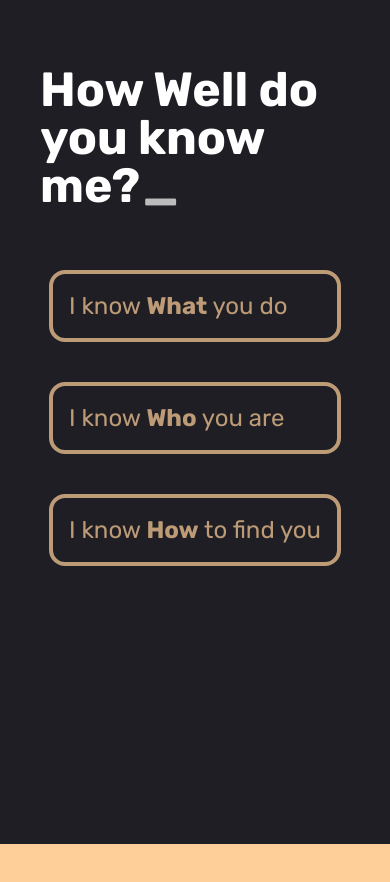
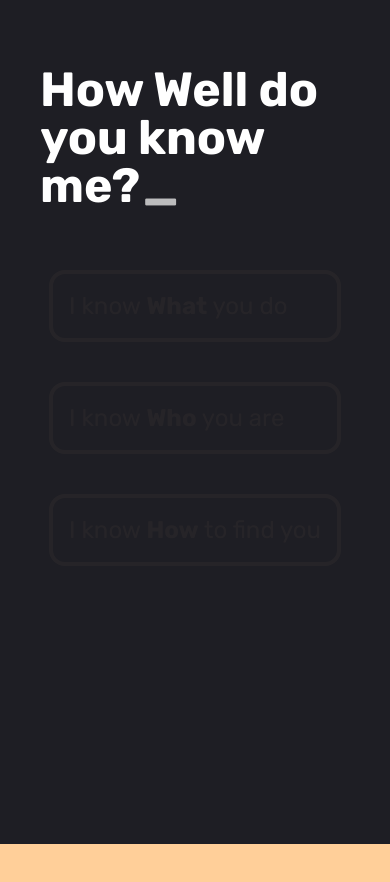
Before and after one commit to Sajojo/myportfolio, a React (Vite) app: page / in a window 390 px wide. Shown: the top 882 px of the page. Built offline with nearby package versions, Linux system fonts and the light colour scheme.

Commit message:
Changed this is my work Font size

```diff
--- a/src/HorizontalScrollCarousel.jsx
+++ b/src/HorizontalScrollCarousel.jsx
@@ -37,7 +37,7 @@ const HorizontalScrollCarousel = () => {
     <div className="fixed top-0 z-[1]">
       <section ref={targetRef} className="relative h-[400vh] bg-[#FFCF99]">
         <div className="flex flex-row h-screen items-center overflow-hidden">
-          <h2 className="fixed left-0 w-[25%] text-[#000] font-bold text-9xl">
+          <h2 className="fixed left-0 w-[25%] text-[#000] font-bold text-8xl sm:text-9xl">
             This is my work
           </h2>
           <motion.div style={{ x }} className="flex pl-[58%] gap-12">
--- a/src/subassets/Intro.jsx
+++ b/src/subassets/Intro.jsx
@@ -25,7 +25,7 @@ const Intro = () => {
           className="flex flex-col p-5 gap-10 text-2xl text-[#FFCF99] md:gap-10 md:flex-row lg:gap-20"
           initial={{ opacity: 0 }}
           animate={{ opacity: 1 }}
-          transition={{ delay: 5, duration: 3 }}
+          transition={{ delay: 6.5, duration: 3 }}
         >
           <a
             href="/#work"
```
